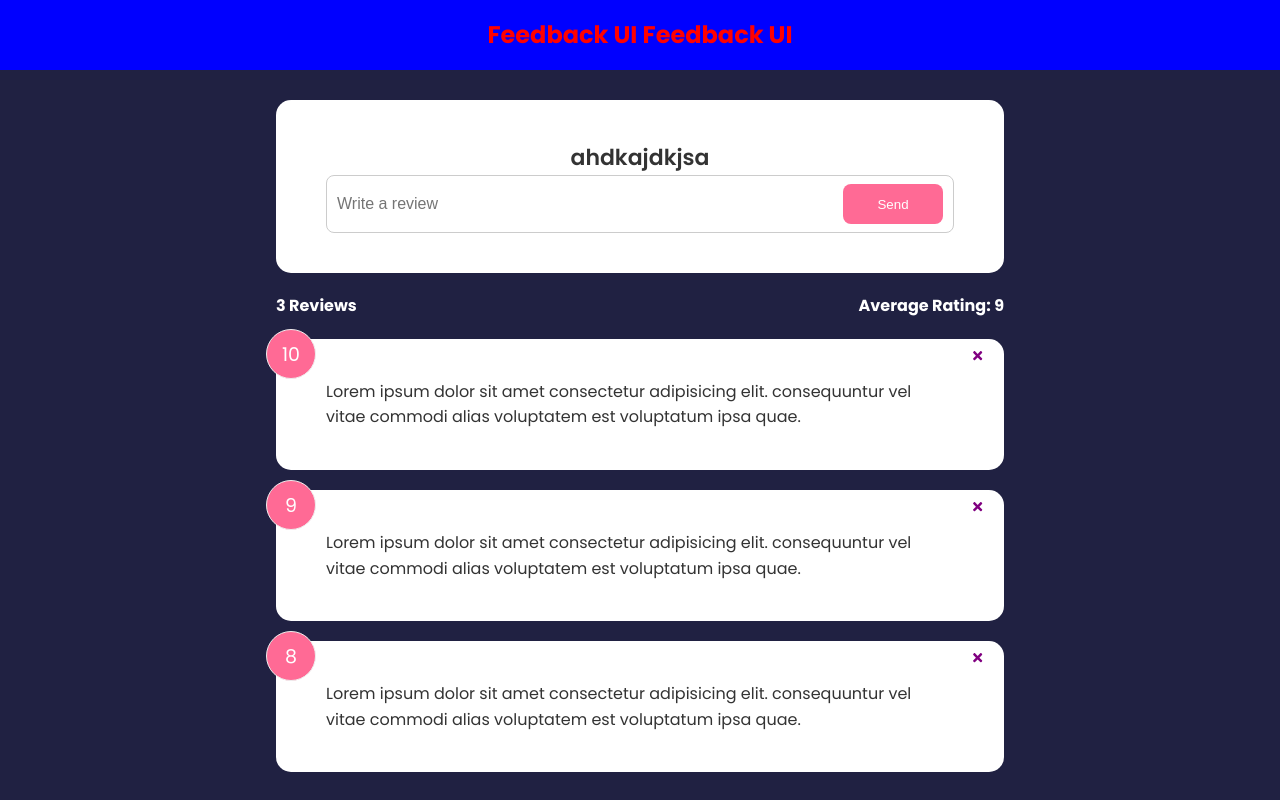
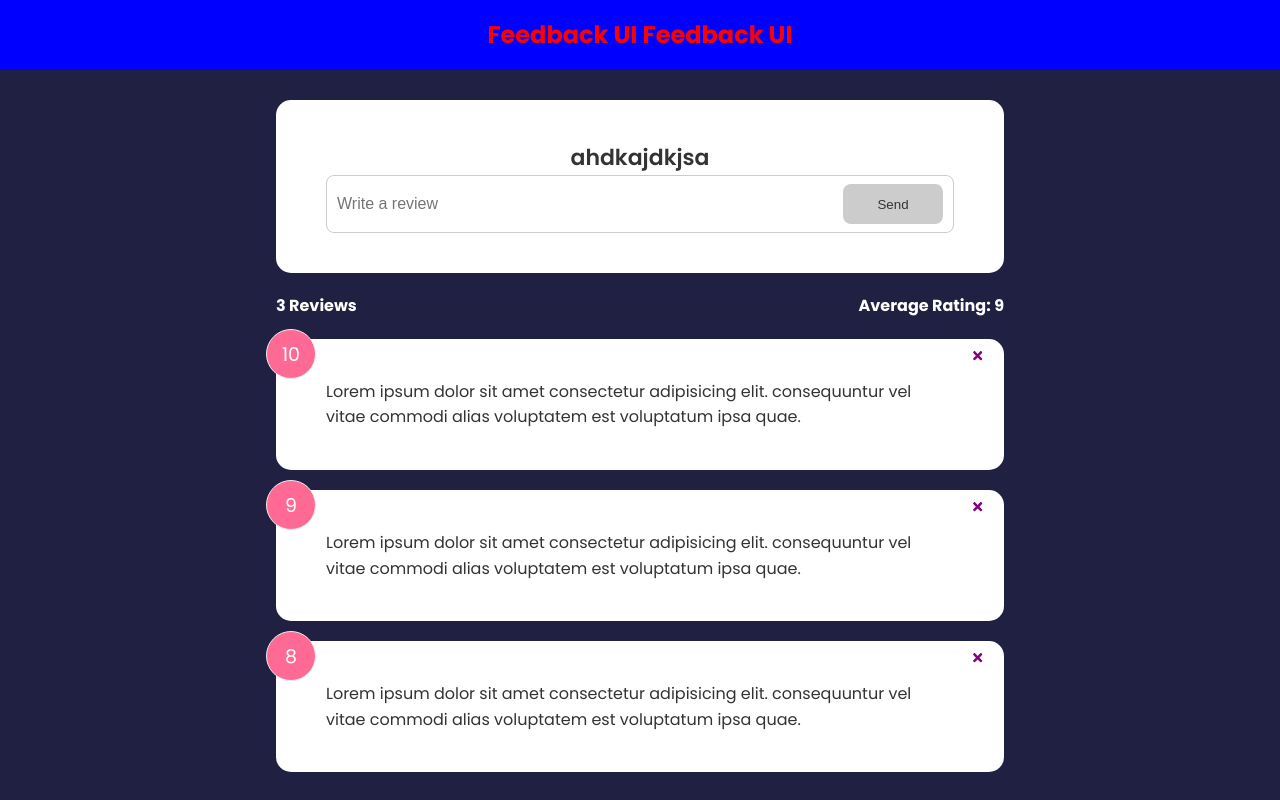
Before and after one commit to runcioa/feedback-app, a React (Create React App) app: page / in a window 1280 px wide. Built offline with nearby package versions, Linux system fonts and the light colour scheme.

Commit message:
real time form validation

```diff
--- a/src/components/FeedbackForm.jsx
+++ b/src/components/FeedbackForm.jsx
@@ -1,30 +1,47 @@
 // src\components\FeedbackForm.jsx
 
-import {useState} from 'react';
-import Card from './shared/Card';
-import Button from './shared/Button';
+import { useState } from "react";
+import Card from "./shared/Card";
+import Button from "./shared/Button";
 
 function FeedbackForm() {
-    const [text, setText] = useState('');
+  const [text, setText] = useState("");
+  const [btnDisabled, setBtnDisabled] = useState(true);
+  const [message, setMessage] = useState("");
 
-    const handleTextChange = (event)=>{
-        setText(event.target.value);
-    }
+  const handleTextChange = (event) => {
+      if (text === '') {
+          setBtnDisabled(true);
+          setMessage(null);
+      } else if(text !== '' && text.trim().length <=10){
+          setMessage('Text must be al least 10 character');
+          setBtnDisabled(true);
+      } else {
+          setMessage(null);
+          setBtnDisabled(false);
+      }
+    setText(event.target.value);
+  };
 
-  return <Card>
+  return (
+    <Card>
       <form>
-          <h2>ahdkajdkjsa</h2>
-          <div className="input-group">
-              <input onChange={handleTextChange} type="text"
-              placeholder='Write a review'
-              value={text} />
-              <Button type='submit'
-              version='secondary'
-
-                >Send</Button>
-          </div>
+        <h2>ahdkajdkjsa</h2>
+        <div className="input-group">
+          <input
+            onChange={handleTextChange}
+            type="text"
+            placeholder="Write a review"
+            value={text}
+          />
+          <Button type="submit" version="secondary" isDisabled={btnDisabled}>
+            Send
+          </Button>
+        </div>
+        {message && <div className="message">{message}</div>}
       </form>
-  </Card>;
+    </Card>
+  );
 }
 
 export default FeedbackForm;
```
